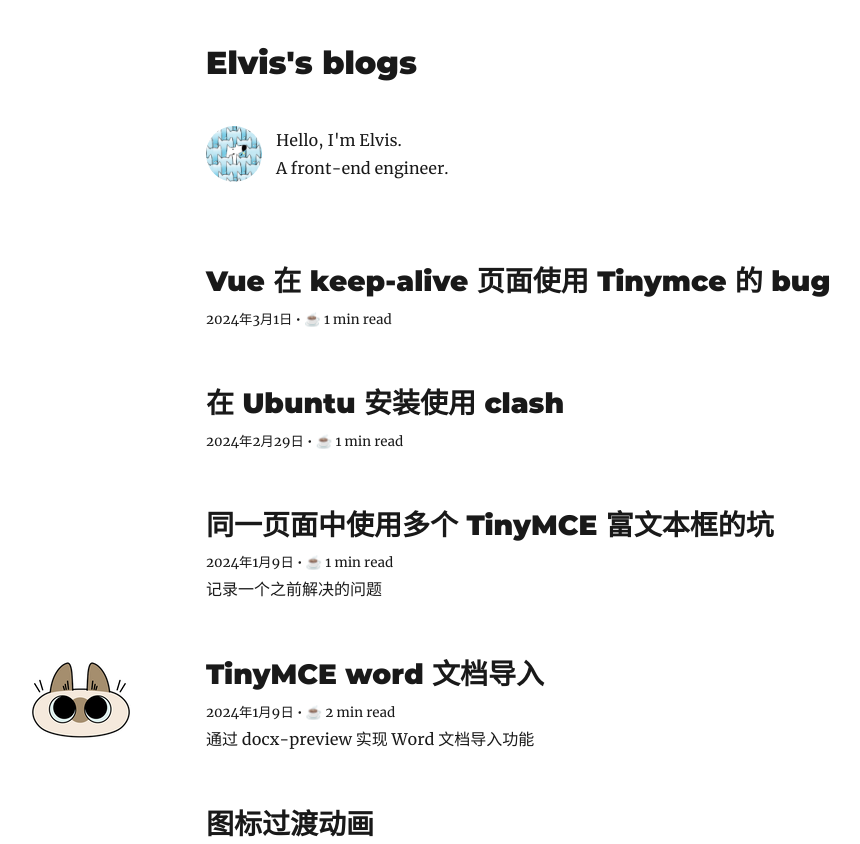
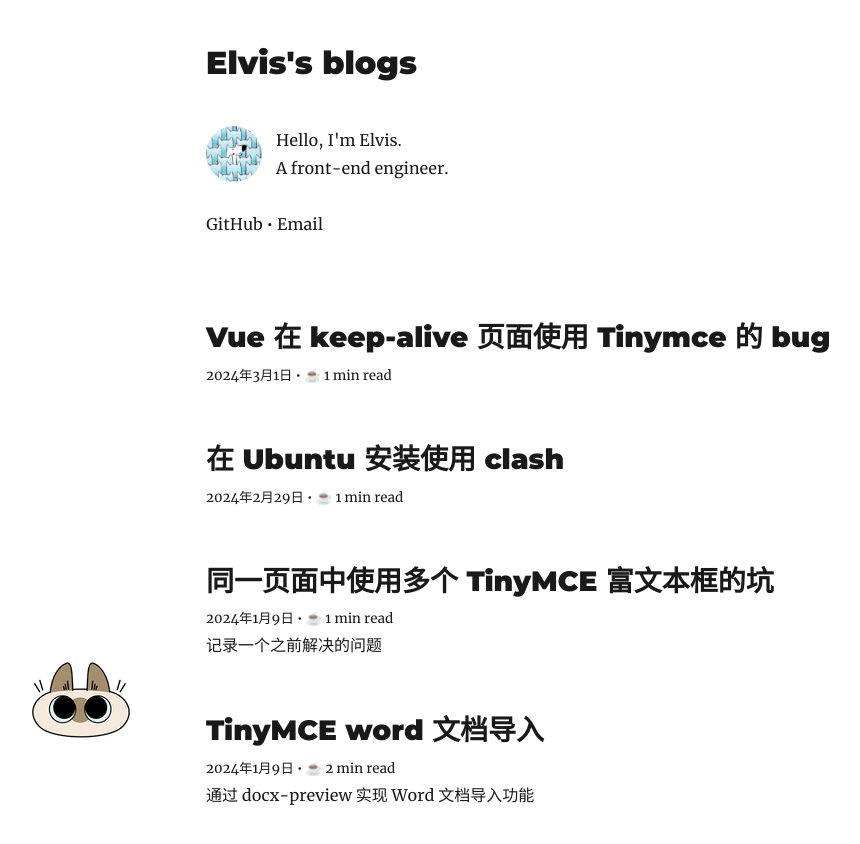
Before and after one commit to l123wx/blogs, a Gatsby site: page / in a window 1280 px wide. Shown: the top 844 px of the page, without its empty margins (119-979 px from the left). Built offline with nearby package versions, Linux system fonts and the light colour scheme; Gatsby itself is replaced by a stand-in of ours; some packages are replaced by stand-ins of ours.

Commit message:
feat: bio add contact link
 - add email

```diff
--- a/gatsby-config.ts
+++ b/gatsby-config.ts
@@ -7,7 +7,8 @@
         description: "Personal blog by Elvis. Hello, I'm Elvis, a front-end engineer, this is my personal blogs",
         siteUrl: 'https://l123wx.github.io/blogs/',
         social: {
-            GitHub: 'https://github.com/l123wx'
+            GitHub: 'https://github.com/l123wx',
+            Email: 'mailto:522607023@qq.com'
         }
     },
     plugins: [
--- a/src/components/Bio.tsx
+++ b/src/components/Bio.tsx
@@ -1,6 +1,7 @@
 import React from 'react'
 import profilePic from '../images/profile-pic.png'
 import { rhythm } from '../utils/typography'
+import Footer from './Footer'
 
 const bioContainerStyle = {
     display: 'flex'
@@ -16,6 +17,7 @@
 
 const Bio: React.FC = () => {
     return (
+        <React.Fragment>
             <div style={bioContainerStyle}>
                 <img
                     src={profilePic}
@@ -27,6 +29,8 @@
                     A front-end engineer.
                 </div>
             </div>
+            <Footer />
+        </React.Fragment>
     )
 }
 
--- a/src/components/Footer.tsx
+++ b/src/components/Footer.tsx
@@ -9,6 +9,7 @@
             siteMetadata {
                 social {
                     GitHub
+                    Email
                 }
             }
         }
@@ -25,7 +26,6 @@
     return (
         <footer
             style={{
-                marginTop: rhythm(2.5),
                 paddingTop: rhythm(1)
             }}
         >
--- a/src/gatsby-types.d.ts
+++ b/src/gatsby-types.d.ts
@@ -2642,18 +2642,22 @@
 };
 
 type SiteSiteMetadataSocial = {
+  readonly Email: Maybe<Scalars['String']>;
   readonly GitHub: Maybe<Scalars['String']>;
 };
 
 type SiteSiteMetadataSocialFieldSelector = {
+  readonly Email: InputMaybe<FieldSelectorEnum>;
   readonly GitHub: InputMaybe<FieldSelectorEnum>;
 };
 
 type SiteSiteMetadataSocialFilterInput = {
+  readonly Email: InputMaybe<StringQueryOperatorInput>;
   readonly GitHub: InputMaybe<StringQueryOperatorInput>;
 };
 
 type SiteSiteMetadataSocialSortInput = {
+  readonly Email: InputMaybe<SortOrderEnum>;
   readonly GitHub: InputMaybe<SortOrderEnum>;
 };
 
```
Lines whose indentation alone changed are shown as unchanged.
